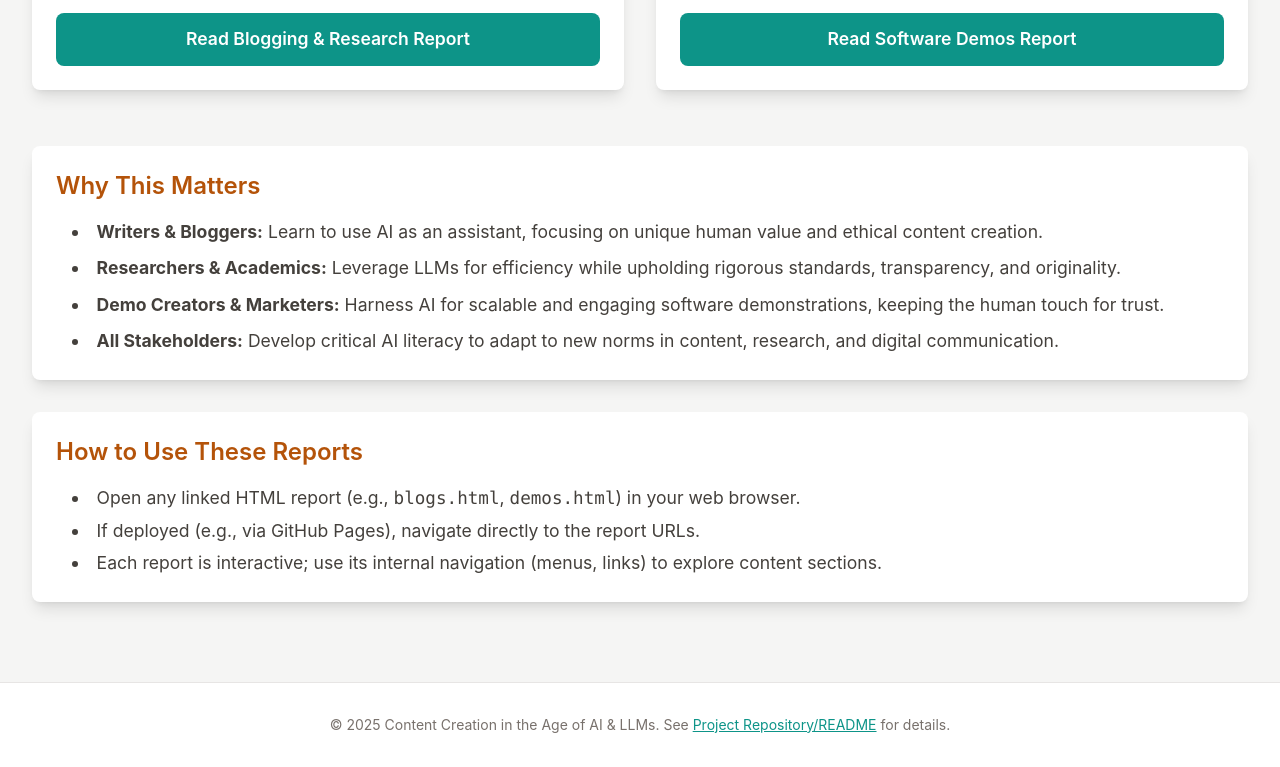
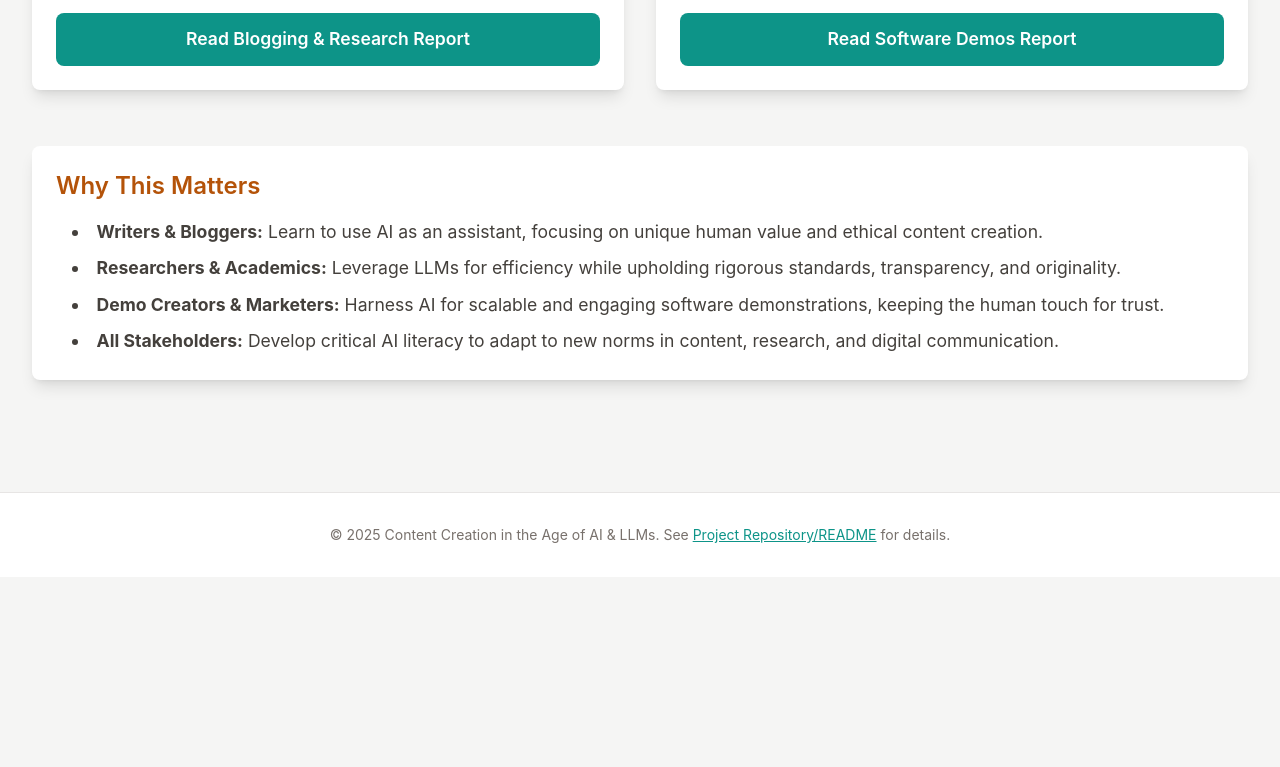
Before and after one commit to Shreyanand/content-creation, a plain HTML site: page docs/index.html in a window 1280 px wide. Shown: the part 835-1602 px from the top of the page. After the commit the page ends 1412 px from the top, so only its background shows below. Drawn offline with nearby package versions, Linux system fonts and the light colour scheme.

Commit message:
Fix content

```diff
--- a/docs/index.html
+++ b/docs/index.html
@@ -144,15 +144,6 @@
                 <li><strong>All Stakeholders:</strong> Develop critical AI literacy to adapt to new norms in content, research, and digital communication.</li>
             </ul>
         </section>
-
-        <section id="how-to-use" class="content-section bg-white p-6 rounded-lg shadow-lg">
-            <h2 class="text-2xl font-semibold text-amber-700 mb-4">How to Use These Reports</h2>
-            <ul class="list-disc list-inside ml-4 text-stone-700 space-y-1">
-                <li>Open any linked HTML report (e.g., <code>blogs.html</code>, <code>demos.html</code>) in your web browser.</li>
-                <li>If deployed (e.g., via GitHub Pages), navigate directly to the report URLs.</li>
-                <li>Each report is interactive; use its internal navigation (menus, links) to explore content sections.</li>
-            </ul>
-        </section>
     </main>
 
     <footer class="bg-white border-t border-stone-200 mt-12 py-8 text-center">
```
Also changed, not shown: docs/blogs.html (+1 -1 lines), docs/demos.html (+1 -1 lines), 2 other files.
